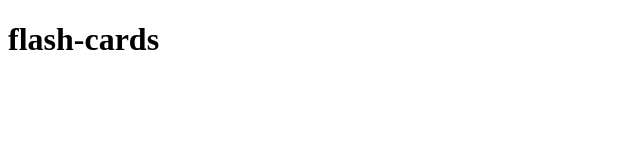
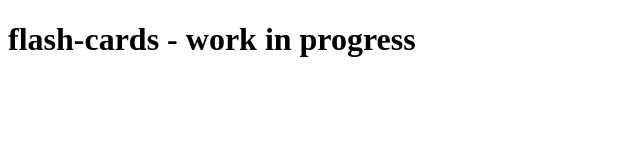
Before and after one commit to flashcards-zz/flashcards.github.io, a plain HTML site: page index.html in a window 1280 px wide. Shown: the whole page, without its empty margins (0-640 px from the left). Drawn offline with Linux system fonts and the light colour scheme.

Commit message:
2nd commit

```diff
--- a/index.html
+++ b/index.html
@@ -5,6 +5,6 @@
         <title></title>
     </head>
     <body>
-        <h1>flash-cards</h1>
+        <h1>flash-cards - work in progress</h1>
     </body>
 </html>
```
